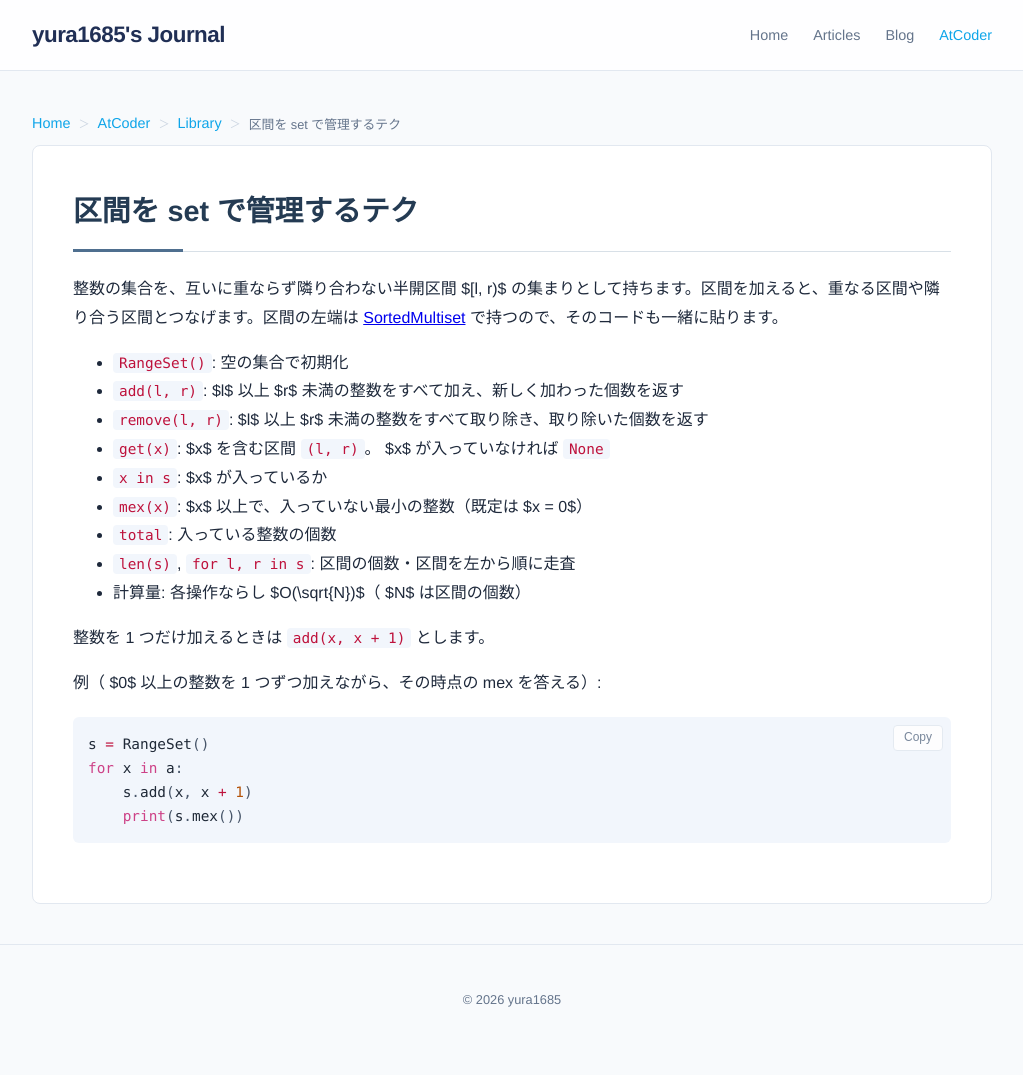
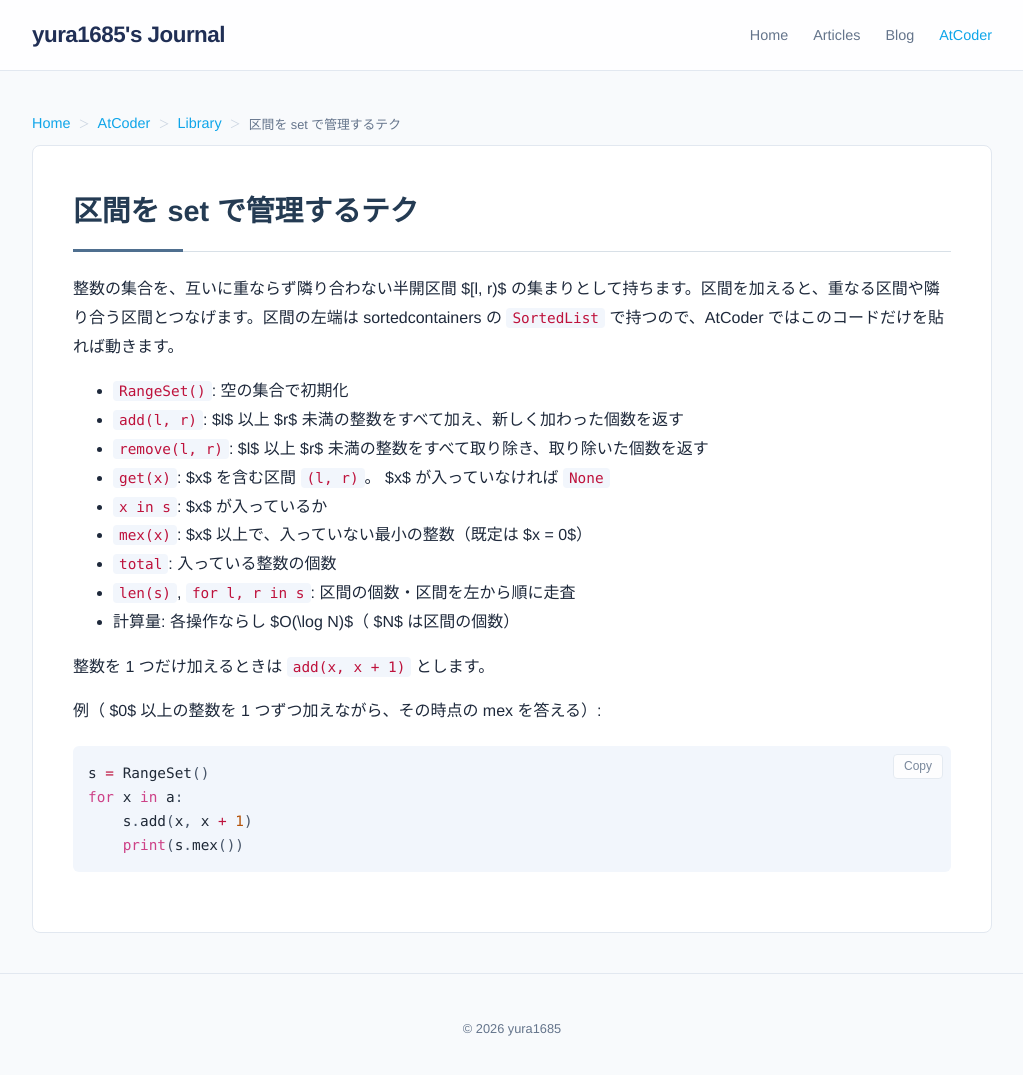
Before and after one commit to yura1685/yura1685.github.io, a Jekyll site: the page built from atcoder/library/range_set.md, in a window 1280 px wide and 1083 px high. Shown: the top 1075 px of the window, without its empty margins (128-1151 px from the left). Built offline with Jekyll 4.4.1, drawn with Linux system fonts in a browser that asks for light colours; nearby versions of some CDN libraries; a script that is not in the unit is left out.

Commit message:
Make RangeSet use sortedcontainers' SortedList
RangeSet kept its left endpoints in the site's SortedMultiset, so the
SortedMultiset code had to be pasted along with it. It now imports
SortedList from sortedcontainers, which AtCoder provides, and walks the
list by index.

Co-Authored-By: Claude Opus 5.5 <noreply@anthropic.com>
Claude-Session: https://claude.ai/code/session_01SVn99jgmCx1LveTU7rTekq

```diff
--- a/atcoder/library/range_set.md
+++ b/atcoder/library/range_set.md
@@ -1,11 +1,11 @@
 ---
 title: 区間を set で管理するテク
 category: 基礎
-description: 整数の集合を互いに重ならない区間の集まりとして持ち、区間の追加・削除や、ある値を含む区間・mex をならし $O(\sqrt{N})$ で求める
+description: 整数の集合を互いに重ならない区間の集まりとして持ち、区間の追加・削除や、ある値を含む区間・mex をならし $O(\log N)$ で求める
 order: 7
 ---
 
-整数の集合を、互いに重ならず隣り合わない半開区間 $[l, r)$ の集まりとして持ちます。区間を加えると、重なる区間や隣り合う区間とつなげます。区間の左端は [SortedMultiset](sorted_multiset.html) で持つので、そのコードも一緒に貼ります。
+整数の集合を、互いに重ならず隣り合わない半開区間 $[l, r)$ の集まりとして持ちます。区間を加えると、重なる区間や隣り合う区間とつなげます。区間の左端は sortedcontainers の `SortedList` で持つので、AtCoder ではこのコードだけを貼れば動きます。
 
 - `RangeSet()`: 空の集合で初期化
 - `add(l, r)`: $l$ 以上 $r$ 未満の整数をすべて加え、新しく加わった個数を返す
@@ -15,7 +15,7 @@ order: 7
 - `mex(x)`: $x$ 以上で、入っていない最小の整数（既定は $x = 0$）
 - `total`: 入っている整数の個数
 - `len(s)`, `for l, r in s`: 区間の個数・区間を左から順に走査
-- 計算量: 各操作ならし $O(\sqrt{N})$（ $N$ は区間の個数）
+- 計算量: 各操作ならし $O(\log N)$（ $N$ は区間の個数）
 
 整数を 1 つだけ加えるときは `add(x, x + 1)` とします。
 
```
Also changed, not shown: 1 other file.
